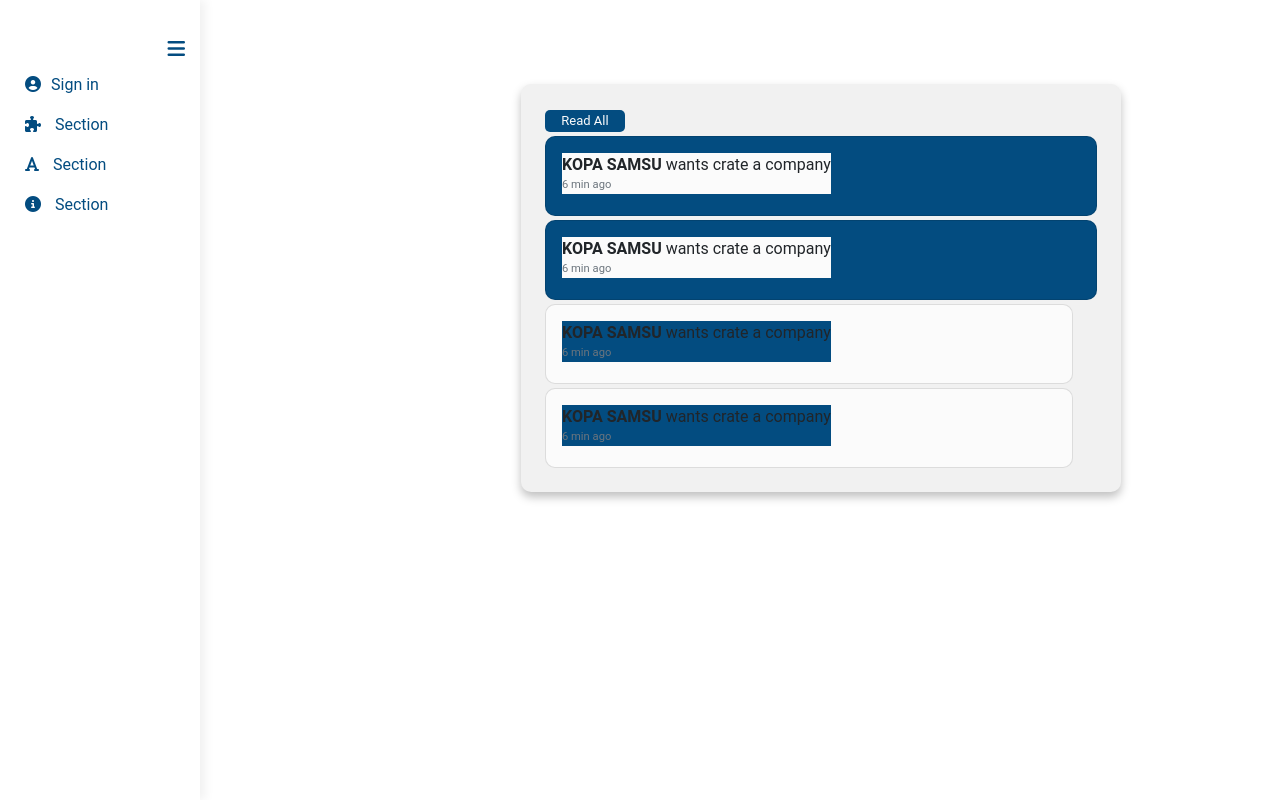
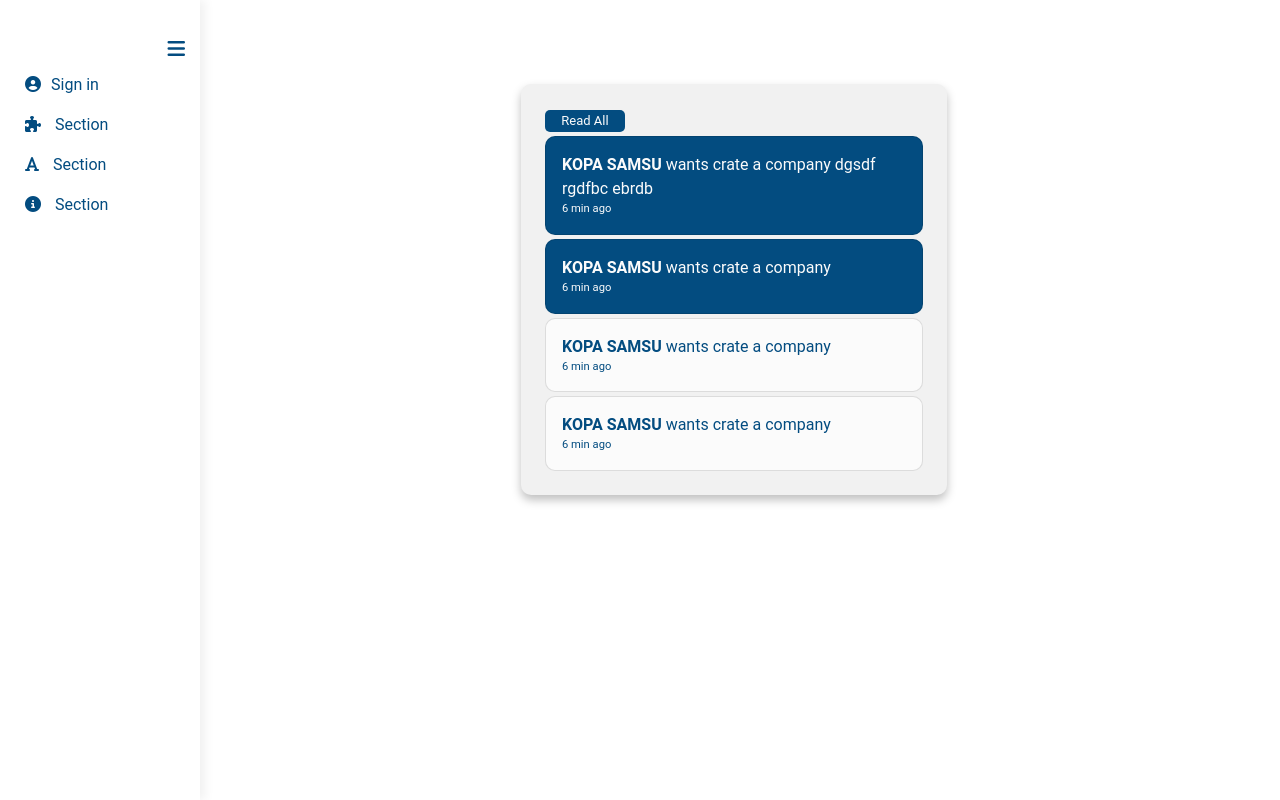
Before and after one commit to shamsurlm10/Q-Air, a Flask app: template qair/templates/notifications/notifications.html in a window 1280 px wide. Run offline with Flask 2, Linux system fonts and the light colour scheme; the template is opened without the code that fills it, so the values that code supplies are empty; parts of the project's set-up code (start-up, migrations or seed data) failed here and were passed over; some libraries are stand-ins or nearby versions.

Commit message:
edited notifications html

```diff
--- a/qair/static/style/notifications/notifications.css
+++ b/qair/static/style/notifications/notifications.css
@@ -7,10 +7,9 @@
 }
 .card-size{
     border-radius: 10px;
-    height: 80px;
 }
 .card-notification{
-    width:600px;
+    width:100%;
     border:2px;
     background-color:#f1f1f1;
     box-shadow: 0px 5px 10px rgba(0, 0, 0, 0.25);
@@ -24,11 +23,11 @@
     background-color: #034C80;
 }
 .unread-text-color{
-    background-color: #FBFBFB;
+    color: #FBFBFB;
 }
 .unread-inner-box{
     background-color: #FBFBFB;
 }
 .read-text-color{
-    background-color: #034C80;
+    color: #034C80;
 }
--- a/qair/templates/notifications/notifications.html
+++ b/qair/templates/notifications/notifications.html
@@ -19,8 +19,8 @@
                             <div class="card card-body shadow-card read-inner-box card-size">
                                 <div class="d-flex flex-row">
                                     <div class="d-flex flex-column">
-                                        <p class="card-title-custom my-0 unread-text-color"><b>KOPA SAMSU</b> wants crate a company</p>
-                                        <p class="my-0 text-muted unread-text-color" style="font-size: 0.7rem;">6 min ago</p>
+                                        <p class="card-title-custom my-0 unread-text-color"><b>KOPA SAMSU</b> wants crate a company dgsdf rgdfbc ebrdb</p>
+                                        <p class="my-0 unread-text-color" style="font-size: 0.7rem;">6 min ago</p>
                                     </div>
                                 </div>
                             </div>
@@ -31,24 +31,26 @@
 
                         <div class="mt-1">
                             <div class="card card-body shadow-card read-inner-box card-size">
-                                <div class="d-flex flex-row">
+
                                     <div class="d-flex flex-column">
                                         <p class="card-title-custom my-0 unread-text-color"><b>KOPA SAMSU</b> wants crate a company</p>
-                                        <p class="my-0 text-muted unread-text-color" style="font-size: 0.7rem;">6 min ago</p>
+                                        <p class="my-0 unread-text-color" style="font-size: 0.7rem;">6 min ago</p>
+                                    </div>
+
                             </div>
                         </div>
-                            </div>
+
                 </div>
                 <div class="row">
 
                     <div class="mt-1">
                         <div class="card card-body shadow-card unread-inner-box card-size">
-                                    <div class="d-flex flex-row">
+
                                 <div class="d-flex flex-column">
                                     <p class="card-title-custom my-0 read-text-color"><b>KOPA SAMSU</b> wants crate a company</p>
-                                            <p class="my-0 text-muted read-text-color" style="font-size: 0.7rem;">6 min ago</p>
+                                    <p class="my-0 read-text-color" style="font-size: 0.7rem;">6 min ago</p>
                                 </div>
-                                    </div>
+
                         </div>
                     </div>
 
@@ -60,14 +62,13 @@
                         <div class="d-flex flex-row">
                             <div class="d-flex flex-column">
                                 <p class="card-title-custom my-0 read-text-color"><b>KOPA SAMSU</b> wants crate a company</p>
-                                        <p class="my-0 text-muted read-text-color" style="font-size: 0.7rem;">6 min ago</p>
+                                <p class="my-0 read-text-color" style="font-size: 0.7rem;">6 min ago</p>
                             </div>
                         </div>
                     </div>
                 </div>
 
         </div>
-                </div>
 
         </div>
     </div>
```
Also changed, not shown: qair/notifications/routes.py (+3 -39 lines). Lines whose indentation alone changed are shown as unchanged.
